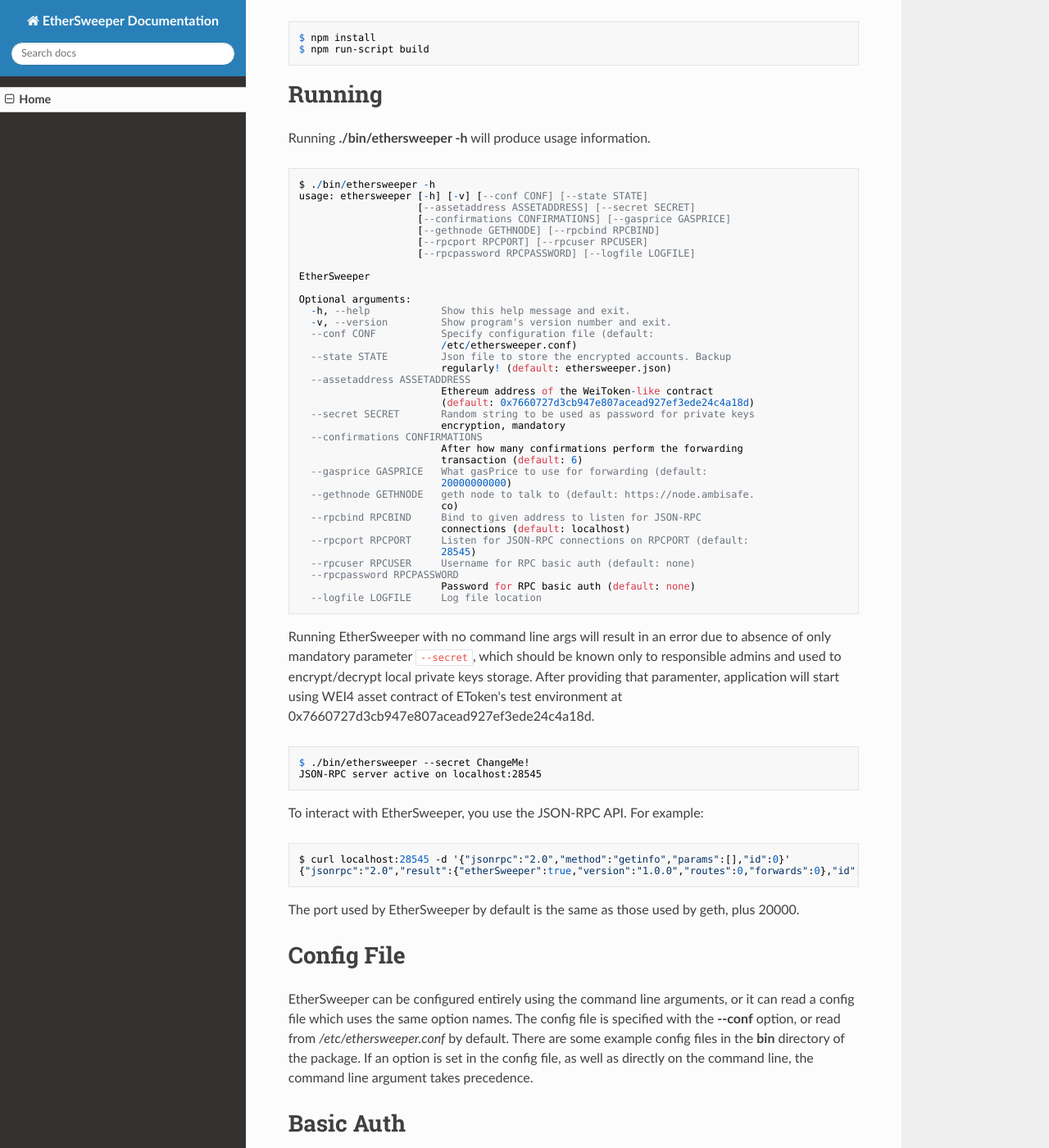
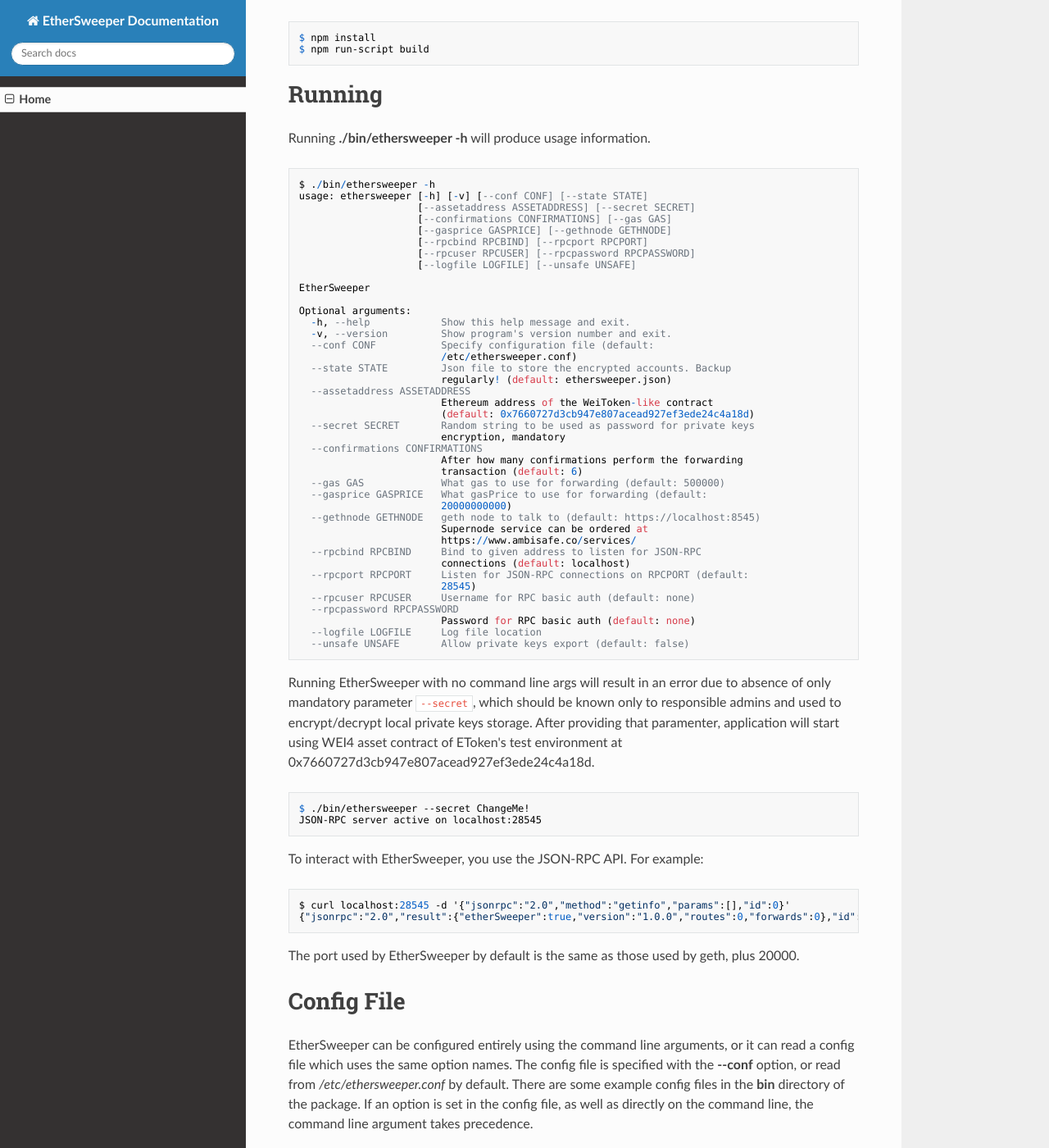
Before and after one commit to Ambisafe/ethersweeper-doc, an MkDocs documentation site: the page built from docs/index.md, in a window 1280 px wide and 1400 px high, scrolled down 622 px. Shown: the whole window at 82% size. Built offline with MkDocs 1.6.1, drawn with Linux system fonts in a browser that asks for light colours; nearby versions of some CDN libraries; some of the changed text lies outside the part shown.

Commit message:
Update index.md

````diff
--- a/docs/index.md
+++ b/docs/index.md
@@ -25,10 +25,11 @@ Running **./bin/ethersweeper -h** will produce usage information.
 $ ./bin/ethersweeper -h
 usage: ethersweeper [-h] [-v] [--conf CONF] [--state STATE]
                     [--assetaddress ASSETADDRESS] [--secret SECRET]
-                    [--confirmations CONFIRMATIONS] [--gasprice GASPRICE]
-                    [--gethnode GETHNODE] [--rpcbind RPCBIND]
-                    [--rpcport RPCPORT] [--rpcuser RPCUSER]
-                    [--rpcpassword RPCPASSWORD] [--logfile LOGFILE]
+                    [--confirmations CONFIRMATIONS] [--gas GAS]
+                    [--gasprice GASPRICE] [--gethnode GETHNODE]
+                    [--rpcbind RPCBIND] [--rpcport RPCPORT]
+                    [--rpcuser RPCUSER] [--rpcpassword RPCPASSWORD]
+                    [--logfile LOGFILE] [--unsafe UNSAFE]
 
 EtherSweeper
 
@@ -47,10 +48,12 @@ Optional arguments:
   --confirmations CONFIRMATIONS
                         After how many confirmations perform the forwarding
                         transaction (default: 6)
+  --gas GAS             What gas to use for forwarding (default: 500000)
   --gasprice GASPRICE   What gasPrice to use for forwarding (default:
                         20000000000)
-  --gethnode GETHNODE   geth node to talk to (default: https://node.ambisafe.
-                        co)
+  --gethnode GETHNODE   geth node to talk to (default: https://localhost:8545)
+                        Supernode service can be ordered at
+                        https://www.ambisafe.co/services/
   --rpcbind RPCBIND     Bind to given address to listen for JSON-RPC
                         connections (default: localhost)
   --rpcport RPCPORT     Listen for JSON-RPC connections on RPCPORT (default:
@@ -59,6 +62,7 @@ Optional arguments:
   --rpcpassword RPCPASSWORD
                         Password for RPC basic auth (default: none)
   --logfile LOGFILE     Log file location
+  --unsafe UNSAFE       Allow private keys export (default: false)
 ```
 
 Running EtherSweeper with no command line args will result in an error due to absence of only mandatory parameter `--secret`, which should be known only to responsible admins and used to encrypt/decrypt local private keys storage. After providing that paramenter, application will start using WEI4 asset contract of EToken's test environment at 0x7660727d3cb947e807acead927ef3ede24c4a18d.
@@ -94,6 +98,12 @@ $ curl localhost:28545 -d '{"jsonrpc":"2.0","method":"addroute","params":["XE43W
 $ curl localhost:28545 -d '{"jsonrpc":"2.0","method":"editroute","params":["XE43WE4ET00X1JW480KC","XE45EXMAMBIZFKH4KFSA"],"id":0}'
 {"jsonrpc":"2.0","result":"0x9aCAeF26AeE7776d89B1F2d337cb0D92903Bc2b6","id":0}
 
+$ curl localhost:28545 -d '{"jsonrpc":"2.0","method":"stoproute","params":["XE43WE4ET00X1JW480KC"],"id":0}'
+{"jsonrpc":"2.0","result":"0x9aCAeF26AeE7776d89B1F2d337cb0D92903Bc2b6","id":0}
+
+$ curl localhost:28545 -d '{"jsonrpc":"2.0","method":"startroute","params":["XE43WE4ET00X1JW480KC"],"id":0}'
+{"jsonrpc":"2.0","result":"0x9aCAeF26AeE7776d89B1F2d337cb0D92903Bc2b6","id":0}
+
 $ curl localhost:28545 -d '{"jsonrpc":"2.0","method":"getroute","params":["XE45EXMAMBIZFKH4KFSA"],"id":0}'
 {"jsonrpc":"2.0","result":"0x9aCAeF26AeE7776d89B1F2d337cb0D92903Bc2b6","id":0}
 
@@ -105,6 +115,12 @@ $ curl localhost:28545 -d '{"jsonrpc":"2.0","method":"listforwards","params":[],
 
 $ curl localhost:28545 -d '{"jsonrpc":"2.0","method":"listforwards","params":["XE43WE4ET00X1JW480KC"],"id":0}'
 {"jsonrpc":"2.0","result":[{"icap":"XE43WE4ET00X1JW480KC","transactionHash":"0x6f44cd536bbf4dc25a1cb11be699e4a5969c5e7d45b3c7cd3de321ba8e905e6f"}],"id":0}
+
+$ curl localhost:28545 -d '{"jsonrpc":"2.0","method":"exportpk","params":["someaddress"],"id":0}'
+{"jsonrpc":"2.0","result":"someprivatekey","id":0}
+
+$ curl localhost:28545 -d '{"jsonrpc":"2.0","method":"shutdown","params":[],"id":0}'
+{"jsonrpc":"2.0","result":"OK","id":0}
 ```
 
 # Example of usage from NodeJS
````
